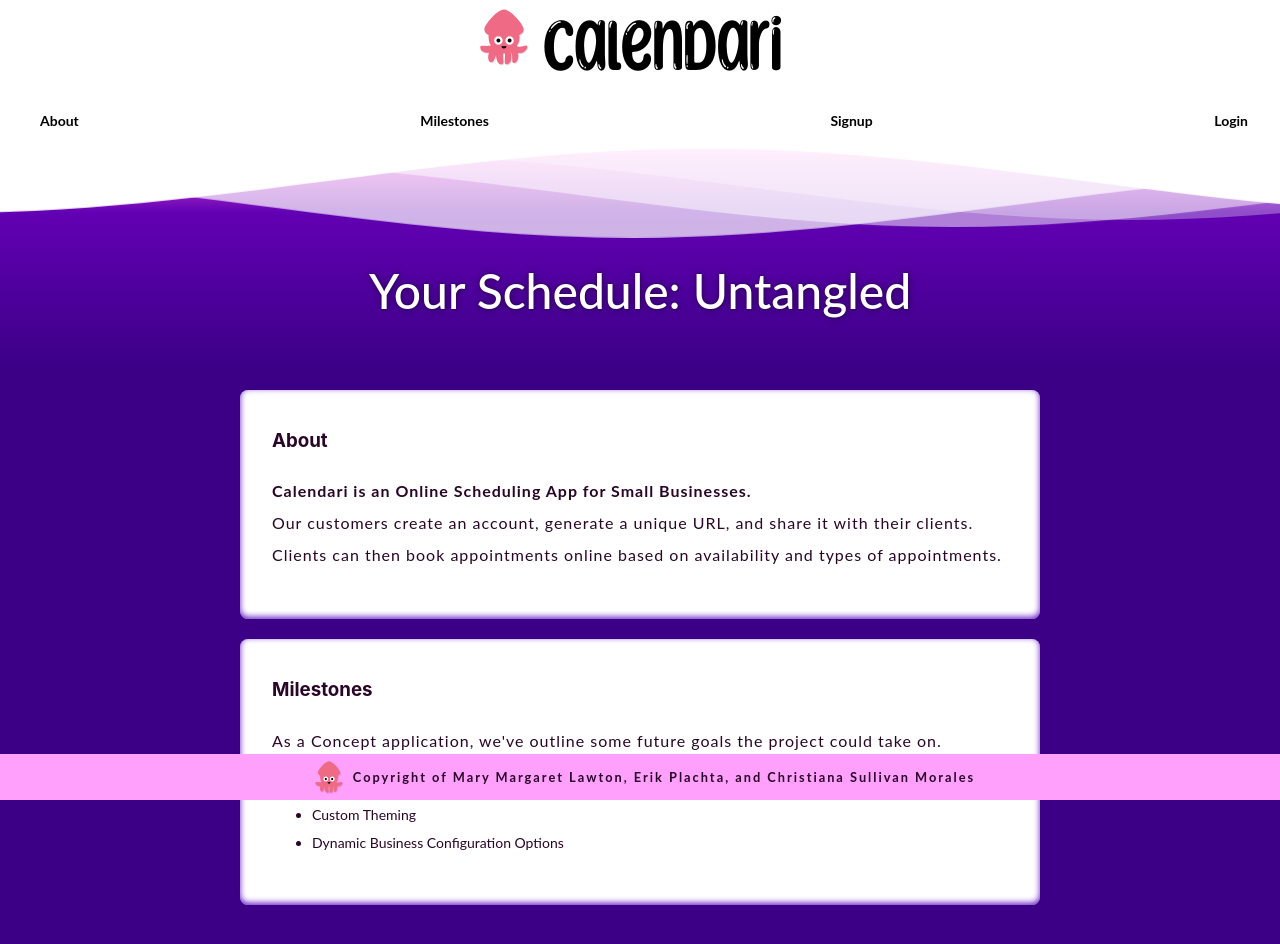
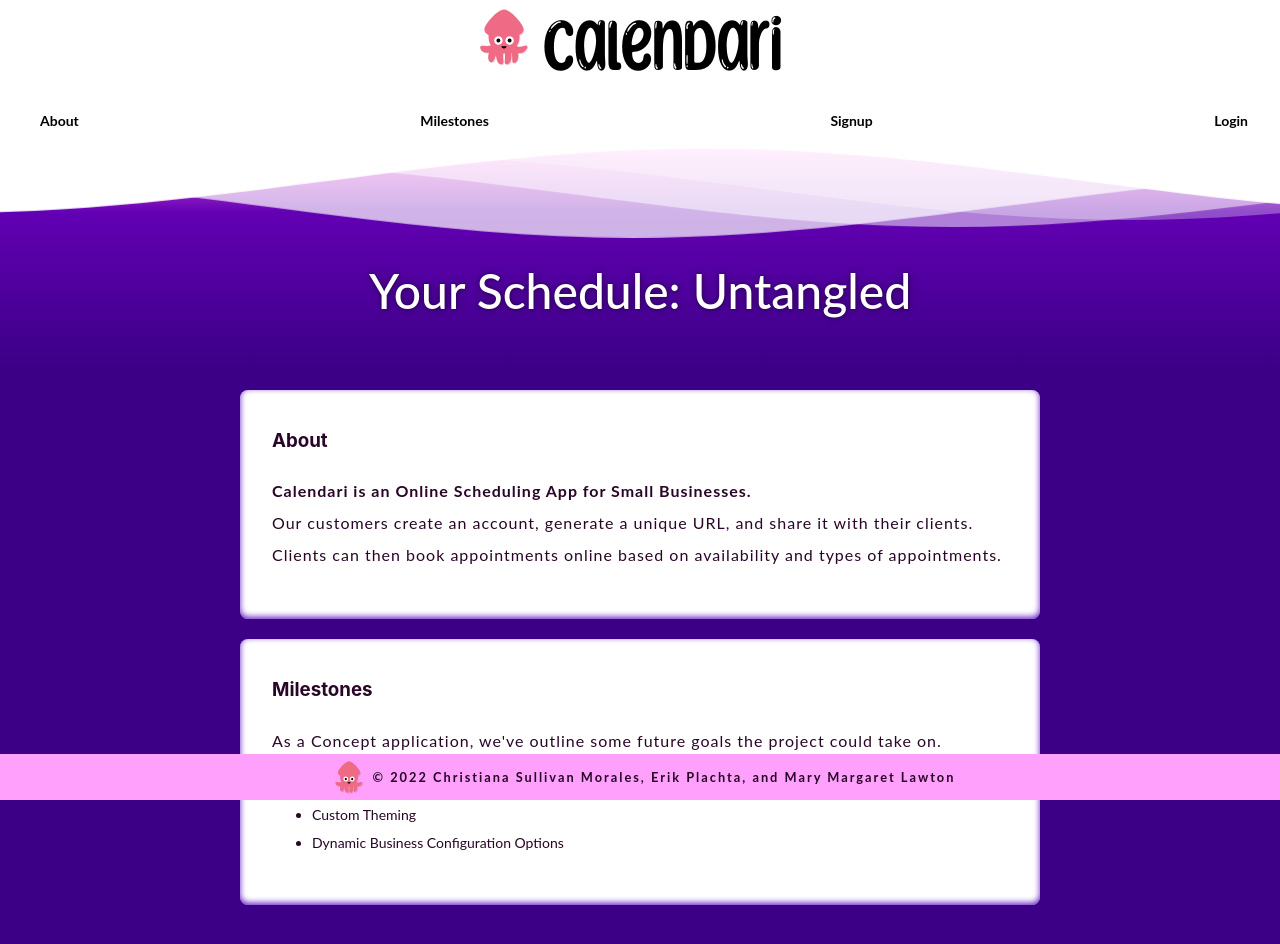
Before and after one commit to ErikPlachta/Calendari, a React (Create React App) app in the folder client/: page / in a window 1280 px wide. Shown: the top 944 px of the page. Built offline with nearby package versions, Linux system fonts and the light colour scheme.

Commit message:
Component/Footer: Add Copyright Logo, names alphabetical.

```diff
--- a/client/src/components/Footer/index.js
+++ b/client/src/components/Footer/index.js
@@ -6,7 +6,11 @@ export default function Footer({bobData, bob2}) {
     <footer className="footer">
       <div className="footerElements">
         <img className="brandLogo"alt="Bob" src={bob2} width="50px"></img>
-        <p>Copyright of Mary Margaret Lawton, Erik Plachta, and Christiana Sullivan Morales</p>
+        <p>
+          <b>&#169; 2022</b> Christiana Sullivan Morales,
+          Erik Plachta, and Mary Margaret Lawton
+
+        </p>
       </div>
     </footer>
   )
```
